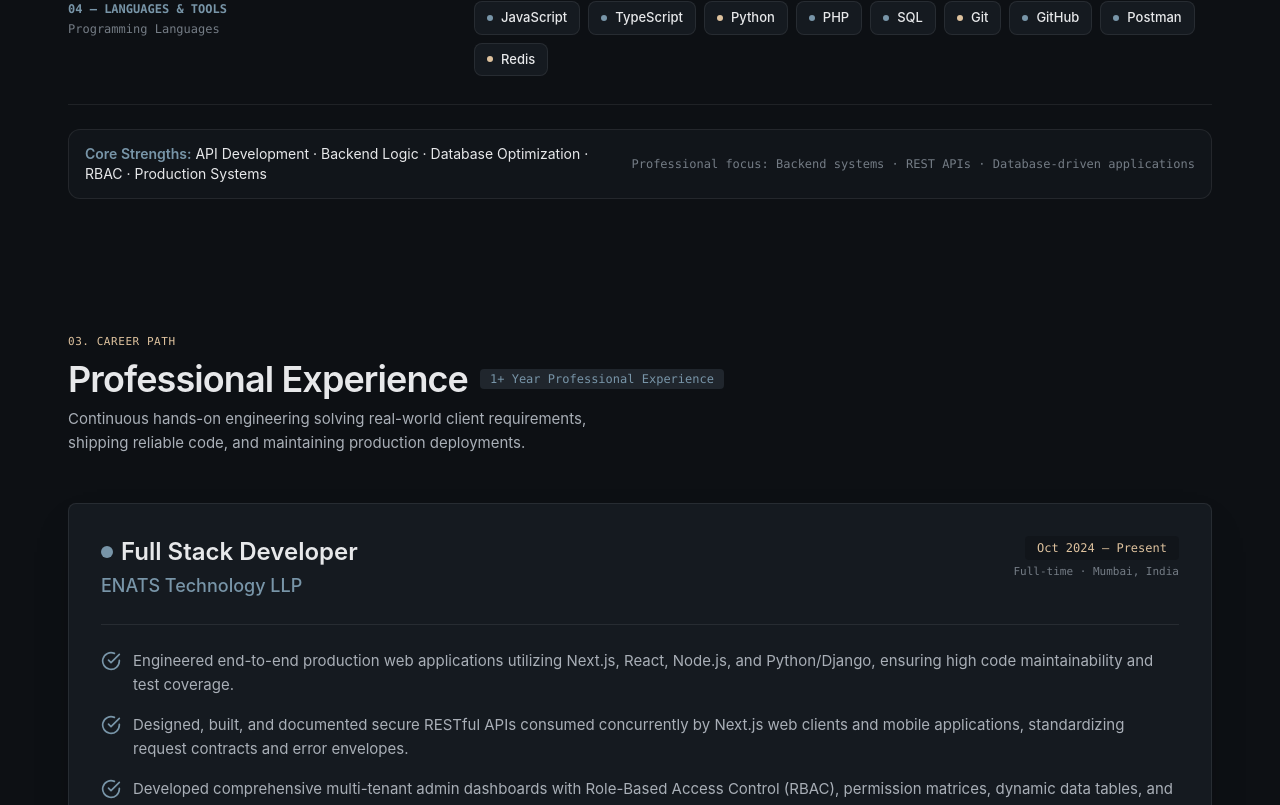
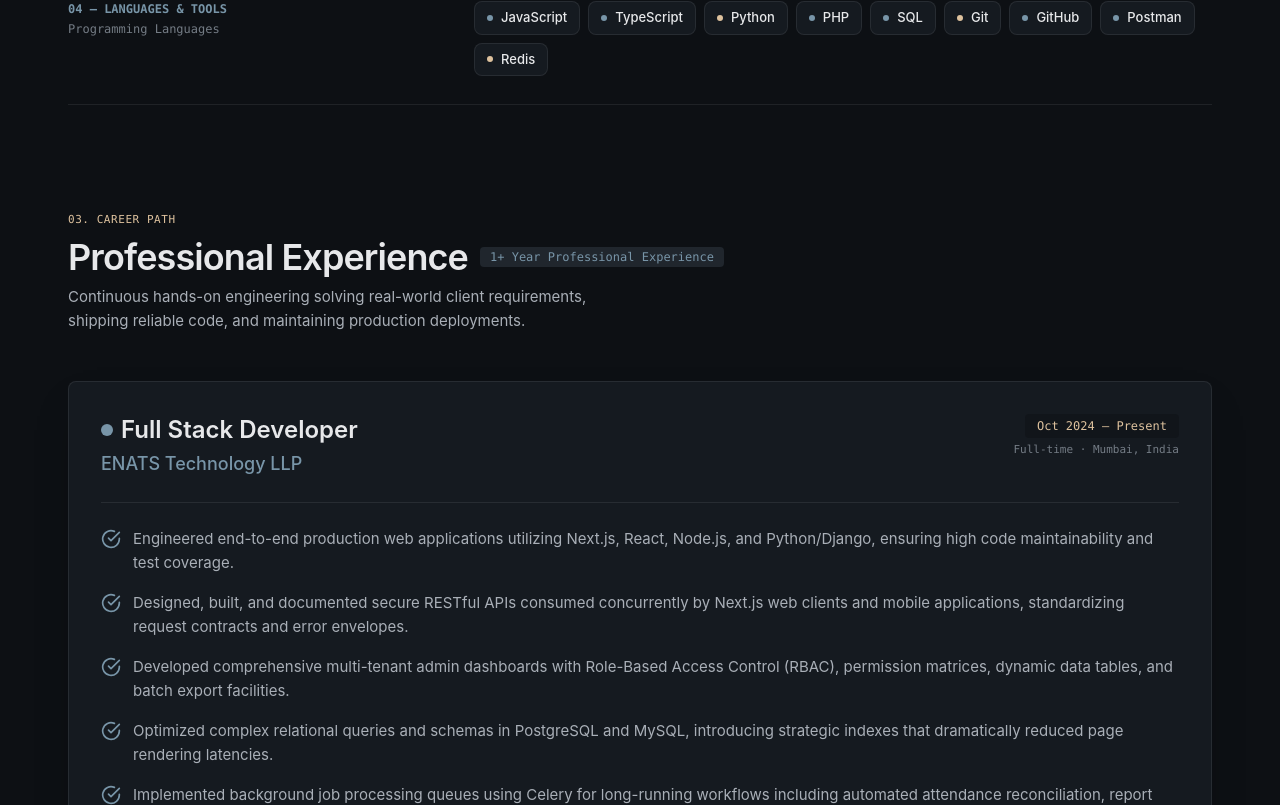
Before and after one commit to Rupesh-Panchal/rupesh-dev, a React (Vite) app: page / in a window 1280 px wide. Shown: the part 2235-3040 px from the top of the page. Built offline with nearby package versions, Linux system fonts and the light colour scheme.

Commit message:
commit 10

```diff
--- a/src/components/Experience.jsx
+++ b/src/components/Experience.jsx
@@ -33,7 +33,7 @@ function Experience() {
     ];
 
     return (
-        <section id="experience" className="relative max-w-[1240px] mx-auto px-5 md:px-12 py-16">
+        <section id="experience" className="relative max-w-[1240px] mx-auto px-5 md:px-12 pt-9 pb-17">
             {/* SECTION HEADER */}
             <div className="mb-12">
                 <span className="text-[11px] uppercase tracking-wider font-mono" style={{ color: "#dec29e" }}>
--- a/src/components/Skills.jsx
+++ b/src/components/Skills.jsx
@@ -121,26 +121,6 @@ function Skills() {
                     </div>
                 ))}
             </div>
-
-            {/* Core Strengths Footer */}
-            <div
-                className="mt-6 flex flex-col md:flex-row md:items-center justify-between gap-3 px-4 py-3.5 rounded-xl"
-                style={{
-                    backgroundColor: "var(--bg-secondary)",
-                    border: "1px solid var(--border-color)",
-                }}
-            >
-                <div className="text-xs md:text-sm" style={{ color: "var(--text-primary)" }}>
-                    <strong className="font-semibold" style={{ color: "var(--accent-primary)" }}>
-                        Core Strengths:
-                    </strong>{" "}
-                    API Development · Backend Logic · Database Optimization · RBAC · Production Systems
-                </div>
-
-                <div className="text-xs font-mono shrink-0" style={{ color: "var(--text-muted)" }}>
-                    Professional focus: Backend systems · REST APIs · Database-driven applications
-                </div>
-            </div>
         </section>
     );
 }
```
